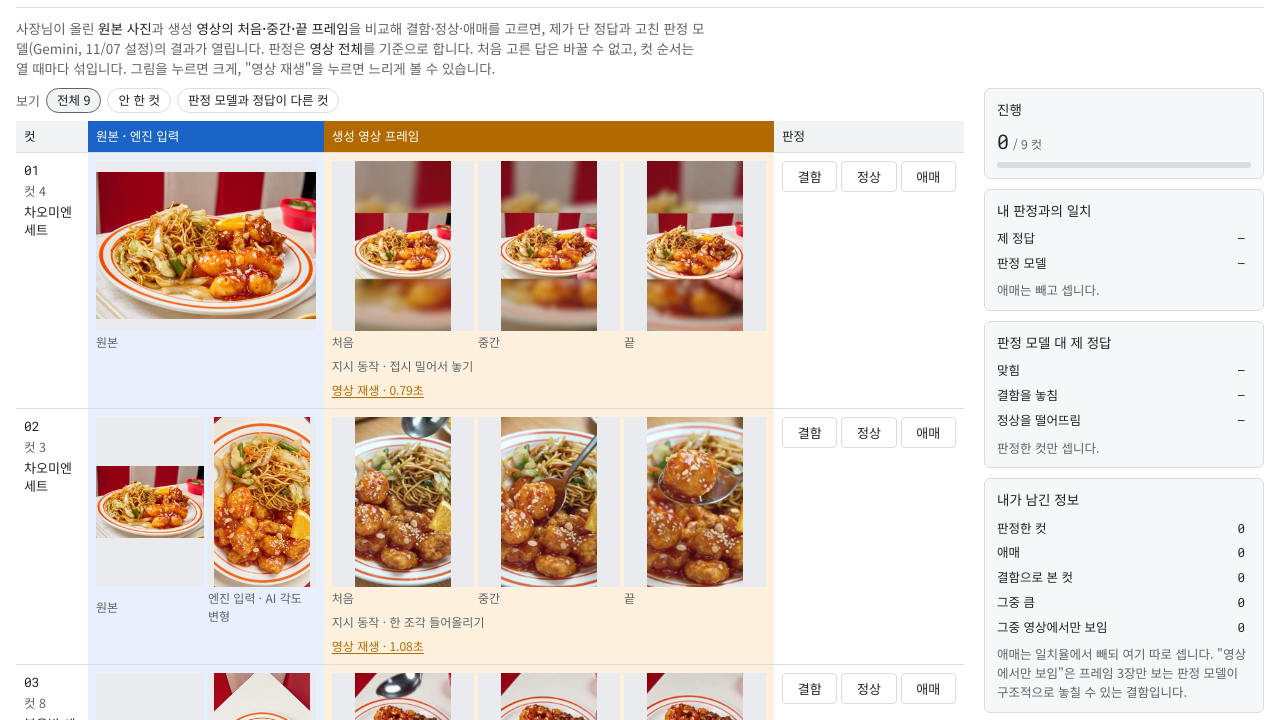
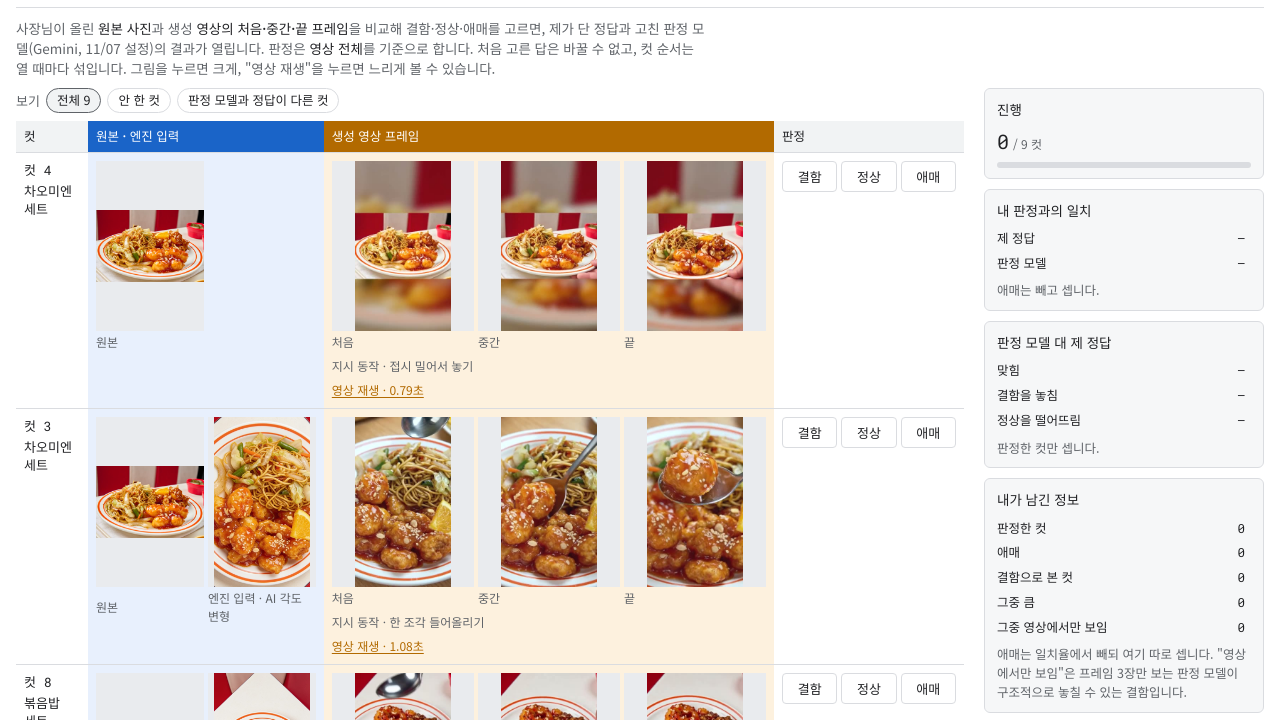
Before and after one commit to qkrwns1714u-pixel/shortcook-judge, a plain HTML site: page index.html in a window 1280 px wide. Shown: the part 44-764 px from the top of the page. Drawn offline with Linux system fonts and the light colour scheme.

Commit message:
진행 숫자·휴대폰 순서·메뉴 줄바꿈·번호 정리
Co-Authored-By: Claude Opus 5.5 <noreply@anthropic.com>

```diff
--- a/index.html
+++ b/index.html
@@ -36,7 +36,7 @@ h1{margin:0;font-size:19px;font-weight:500;letter-spacing:-.2px}
 .row.done .c-id{box-shadow:inset 3px 0 0 var(--muted)}
 .c-id{display:grid;gap:2px;align-content:start;font-size:12.5px;color:var(--muted)}
 .c-id .no{font-family:var(--f-num);font-size:13px;color:var(--fg)}
-.c-id .menu{color:var(--fg);font-size:13px;line-height:1.35}
+.c-id .menu{color:var(--fg);font-size:13px;line-height:1.35;word-break:keep-all}
 .c-photo{background:var(--photobg)}.c-clip{background:var(--clipbg)}
 .strip{display:grid;gap:4px;grid-template-columns:repeat(var(--n),minmax(0,1fr))}
 figure{margin:0;display:grid;gap:2px;min-width:0}
@@ -74,8 +74,8 @@ td{padding:3px 0;vertical-align:middle}td.n{font-family:var(--f-num);text-align:
 .lb .ctl button{font:inherit;font-size:13px;color:#fff;background:transparent;border:1px solid #888;border-radius:4px;padding:3px 10px;cursor:pointer}
 .lb .ctl button.on{background:#fff;color:#000}
 button:focus-visible,summary:focus-visible,img:focus-visible{outline:2px solid var(--photo);outline-offset:2px}
-@media (max-width:1060px){.app{grid-template-columns:minmax(0,1fr)}aside{position:static;grid-row:3;grid-template-columns:repeat(auto-fit,minmax(220px,1fr))}}
-@media (max-width:720px){.thead{display:none}.row{grid-template-columns:minmax(0,1fr);padding:8px 0}.row>div{padding:6px 0}.c-photo,.c-clip{padding:6px!important}.c-id{grid-template-columns:auto auto 1fr;gap:8px;align-items:baseline}figure img{height:150px}.vb button{padding:8px 0}}
+@media (max-width:1060px){.app{grid-template-columns:minmax(0,1fr)}aside{position:static;grid-template-columns:repeat(auto-fit,minmax(220px,1fr))}}
+@media (max-width:720px){.thead{display:none}.row{grid-template-columns:minmax(0,1fr);padding:8px 0}.row>div{padding:6px 0}.c-photo,.c-clip{padding:6px!important}.c-id{grid-template-columns:auto 1fr;gap:8px;align-items:baseline}.row.done .c-id{box-shadow:none}figure img{height:150px}.vb button{padding:8px 0}}
 </style>
 </head>
 <body>
@@ -111,8 +111,8 @@ const sev={},vis={},opened={};
 function chips(label,opts,store,id){const q=$("div","q");q.append($("span",null,label));const box=$("div","kinds");const bs={};Object.entries(opts).forEach(([k,l])=>{const b=$("button",null,l);b.type="button";b.setAttribute("aria-pressed","false");b.onclick=()=>{if(opened[id])return;store[id]=store[id]===k?null:k;Object.entries(bs).forEach(([kk,bb])=>bb.setAttribute("aria-pressed",String(store[id]===kk)));};box.append(b);bs[k]=b;});q.append(box);return q;}
 ORDER.forEach((it,i)=>{
   const r=$("div","row");r.id="cut-"+it.id;
-  const c0=$("div","c-id");c0.append($("span","no",String(i+1).padStart(2,"0")),$("span",null,"컷 "+it.cut),$("span","menu",it.menu||""));
-  const c1=$("div","c-photo");const s1=$("div","strip");s1.style.setProperty("--n",it.input?2:1);s1.append(fig(it.photo,"원본"));if(it.input)s1.append(fig(it.input,it.photo_source==="crop"?"엔진 입력 · 자른 사진":"엔진 입력 · AI 각도 변형"));c1.append(s1);
+  const c0=$("div","c-id");c0.append($("span","no","컷 "+it.cut),$("span","menu",it.menu||""));
+  const c1=$("div","c-photo");const s1=$("div","strip");s1.style.setProperty("--n",2);s1.append(fig(it.photo,"원본"));if(it.input)s1.append(fig(it.input,it.photo_source==="crop"?"엔진 입력 · 자른 사진":"엔진 입력 · AI 각도 변형"));c1.append(s1);
   const c2=$("div","c-clip");const s2=$("div","strip");s2.style.setProperty("--n",3);["처음","중간","끝"].forEach((n,k)=>s2.append(fig(it.frames[k],n)));
   const pl=$("button","play",`영상 재생 · ${it.sec}초`);pl.type="button";pl.onclick=()=>playClip(it);
   c2.append(s2,$("div","motion","지시 동작 · "+(it.motion||"")),pl);
@@ -129,7 +129,7 @@ function show(id){const it=ITEMS.find(x=>x.id===id);const e=els[id];const o=e.ou
   const d=$("details","why");d.append($("summary",null,"이유와 판정 모델 메모"));if(it.human_why)d.append($("p",null,"제 정답: "+it.human_why));d.append($("p",null,"판정 모델: "+it.judge_note));const pr=$("p","mono",it.prompt);d.append(pr);o.append(d);o.hidden=false;}
 function pick(id,k){if(state[id])return;state[id]=k;const e=els[id];Object.entries(e.bt).forEach(([kk,b])=>{b.setAttribute("aria-pressed",String(kk===k));b.disabled=true;});e.r.classList.add("done");if(k==="defect"){e.kd.hidden=false;e.kd.querySelector(".reveal").focus();}else{opened[id]=true;show(id);}tally();apply();}
 function tally(){const ids=Object.keys(state).filter(i=>opened[i]);const it=i=>ITEMS.find(x=>x.id===i);
-  document.getElementById("cnt").textContent=ids.length;document.getElementById("pg").style.width=100*ids.length/ITEMS.length+"%";
+  const picked=Object.keys(state).length;document.getElementById("cnt").textContent=picked;document.getElementById("pg").style.width=100*picked/ITEMS.length+"%";
   const dec=ids.filter(i=>state[i]!=="ambiguous");const m1=dec.filter(i=>state[i]===it(i).human).length,m2=dec.filter(i=>state[i]===jk(it(i))).length;
   const set=(a,b,m)=>{document.getElementById(a).textContent=dec.length?m+"/"+dec.length:"–";document.getElementById(b).style.width=dec.length?100*m/dec.length+"%":"0";};set("a1","b1",m1);set("a2","b2",m2);
   const c={hit:0,miss:0,fa:0};ids.forEach(i=>{const x=it(i);if(jk(x)===x.human)c.hit++;else if(x.human==="defect")c.miss++;else c.fa++;});
```
